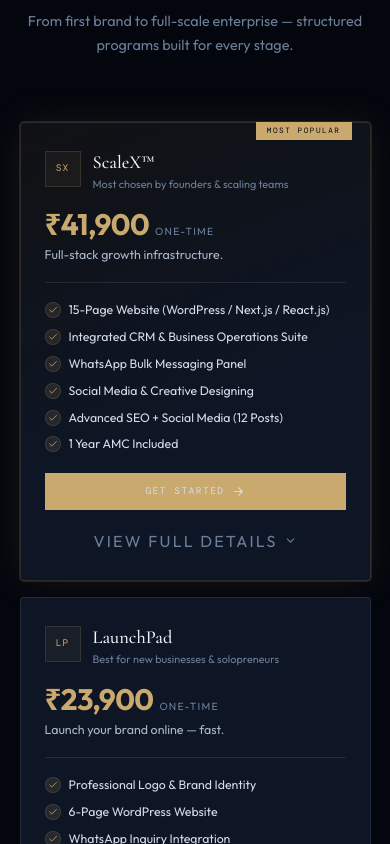
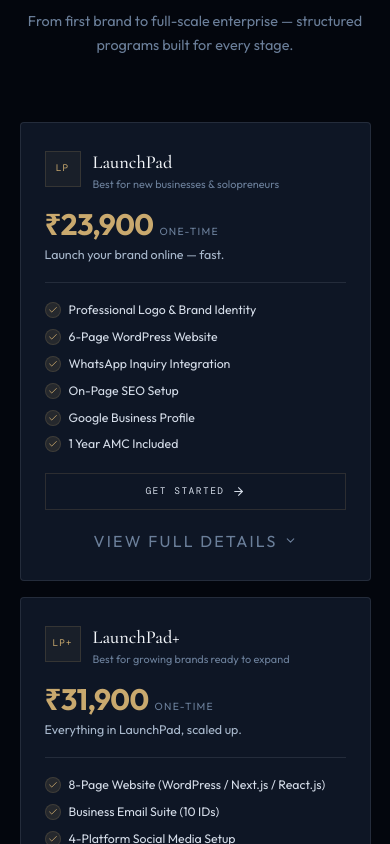
Before and after one commit to Imperial-Healthcare-Systems/ITI-Website, a Next.js app: page / in a window 390 px wide. Shown: the part 6420-7264 px from the top of the page. Built offline with nearby package versions, Linux system fonts and the light colour scheme; a web font is replaced by a local one.

Commit message:
Mobile Optimization Fixed

```diff
--- a/app/iti-home-sections.css
+++ b/app/iti-home-sections.css
@@ -1140,10 +1140,6 @@
   .iti-pc-grid {
     grid-template-columns: 1fr;
   }
-
-  .iti-pc-card.iti-pc-featured {
-    order: -1;
-  }
 }
 
 .iti-launch-label {
```
